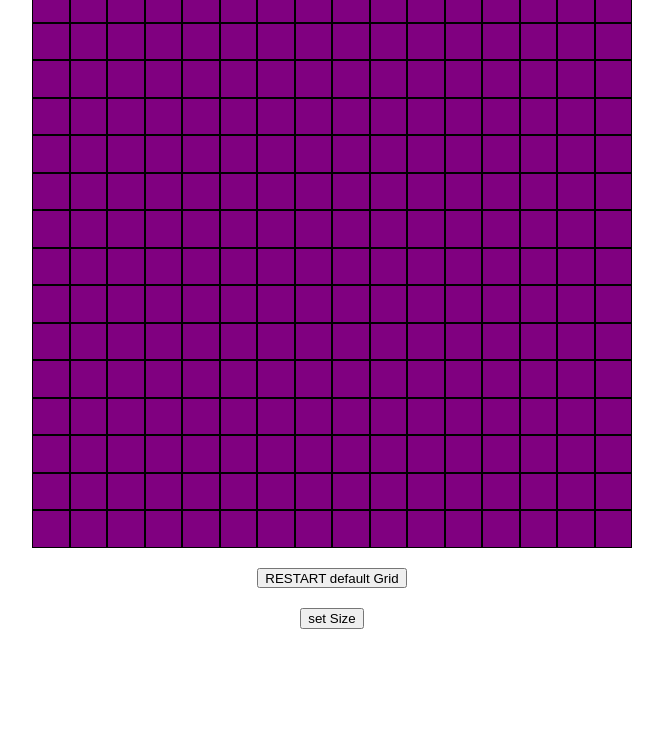
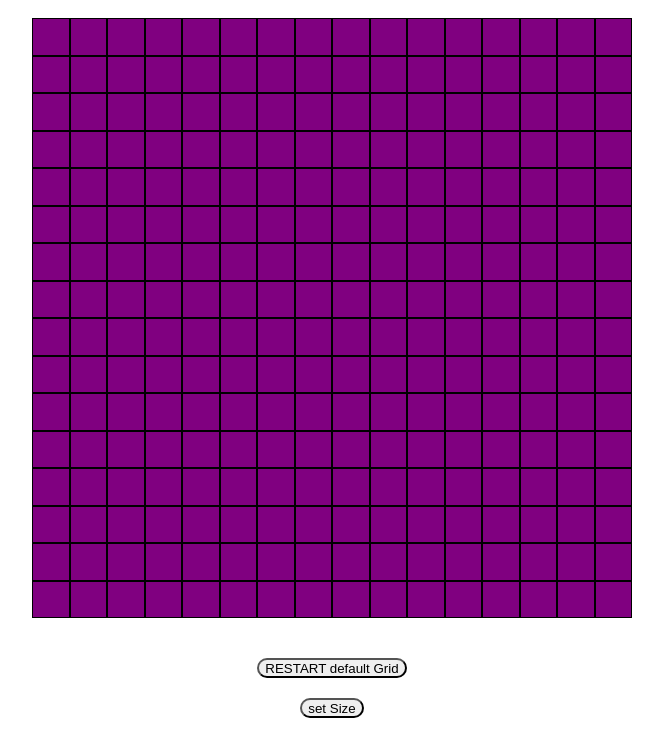
Before and after one commit to Broedt/Etch-a-sketch, a plain HTML site: page index.html in a window 1280 px wide. Shown: the part 140-886 px from the top of the page, without its empty margins (308-971 px from the left). Before the commit the page ends 800 px from the top, so only its background shows below. Drawn offline with Linux system fonts and the light colour scheme.

Commit message:
changed style

```diff
--- a/script.js
+++ b/script.js
@@ -25,7 +25,9 @@ function changeSize(){
         if (userInput >= 16 && userInput <= 100){
             sketchpad.replaceChildren();
             divCreator(userInput);
-
+            }
+        else if (userInput == null || userInput == ""){
+            null;
         }
         else {alert("please enter a number between 16 and 100");
             changeSize();
--- a/styles.css
+++ b/styles.css
@@ -1,3 +1,10 @@
+body{
+    font-family: cursive;
+    font-weight: bolder;
+    font-size: 30px;
+}
+
+
 .flex-container{
     display: flex;
     align-items: center;
@@ -14,13 +21,14 @@
 
 
 
-.buttons{
+button, .buttons{
     width: auto;
     margin: 20px;
     height: 20px;
-    border-radius: 20px;
+    border-radius: 50px;
     display: flex;
     justify-content: center;
+    font-family: Arial, Helvetica, sans-serif
 
 
 }
```
